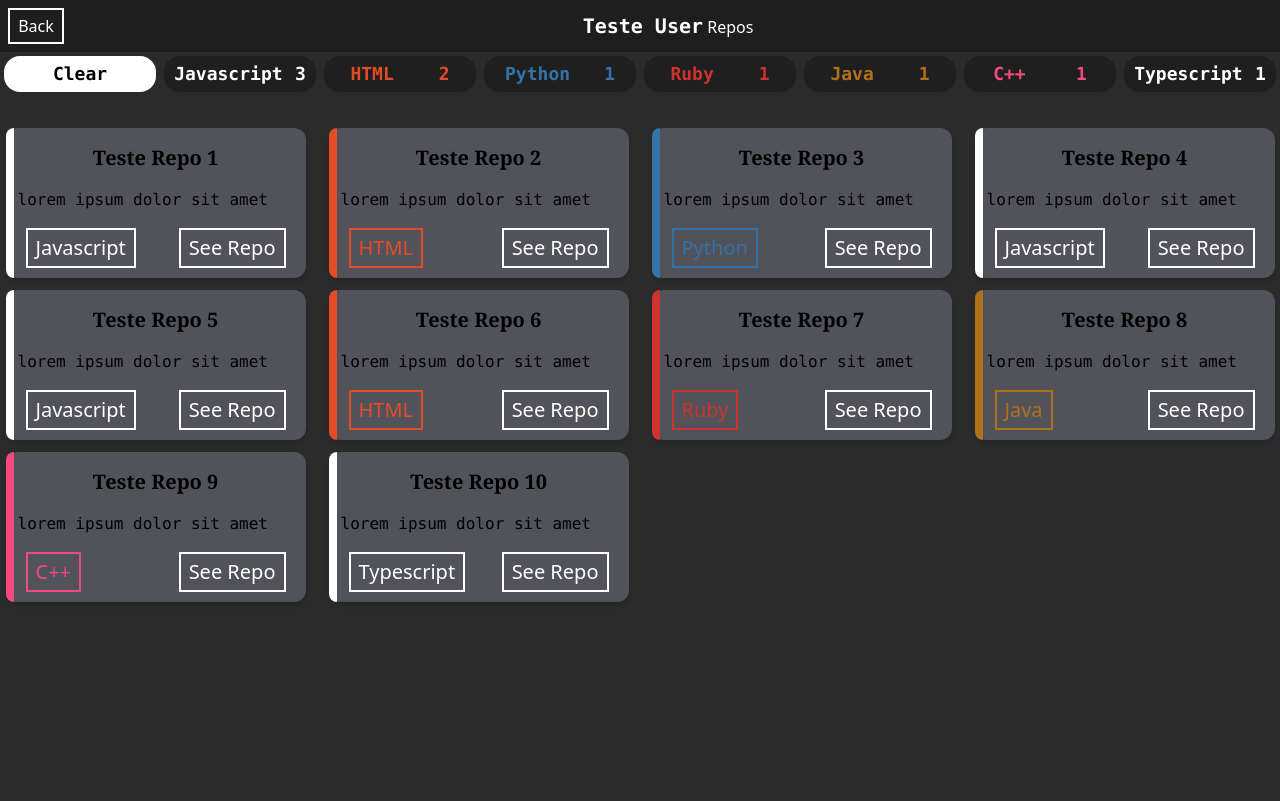
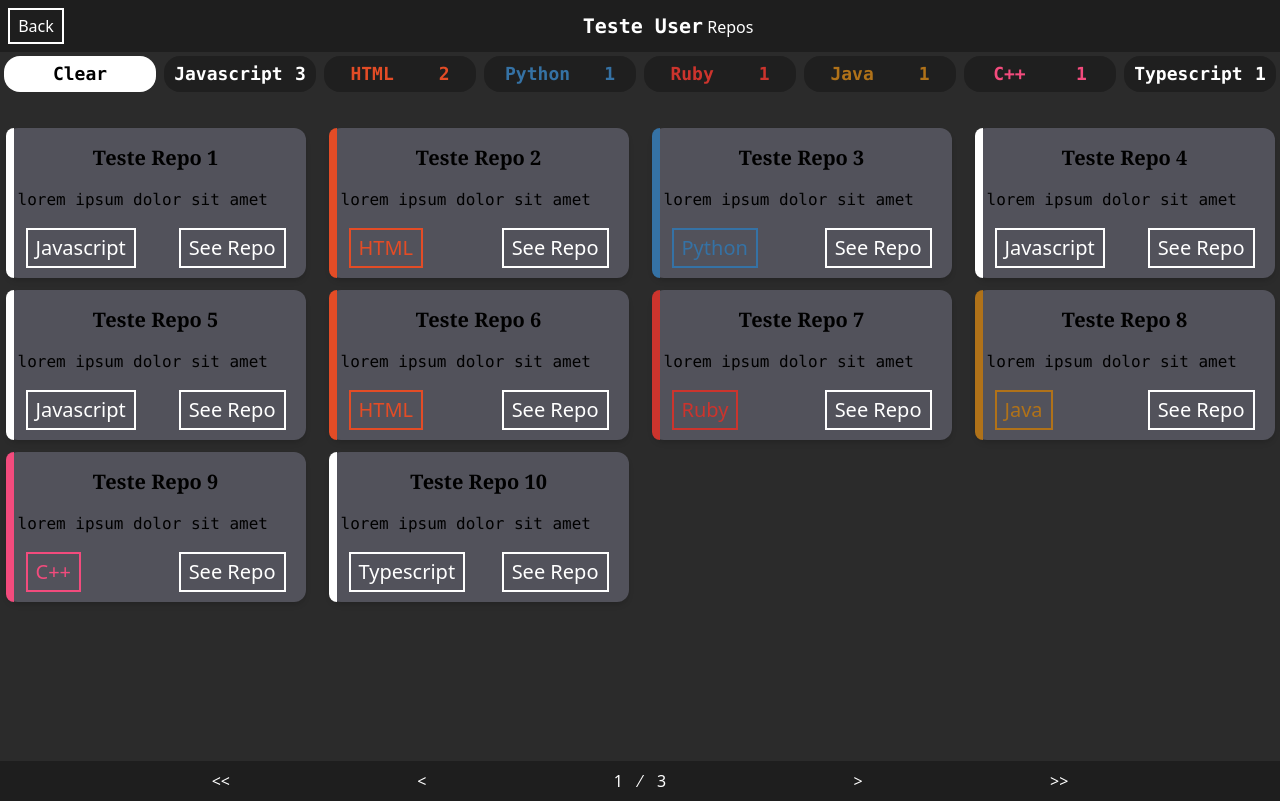
Before and after one commit to gabrielssconceicao/Github-Api, a Vue app: page /repos in a window 1280 px wide. Built offline with nearby package versions, Linux system fonts and the light colour scheme.

Commit message:
starting pagination on repos

```diff
--- /dev/null
+++ b/src/components/ReposPagination.vue
@@ -0,0 +1,20 @@
+<script setup lang="ts">
+const props = defineProps<{
+  totalPages: string;
+}>()
+</script>
+<template>
+  <section class="w-full h-10 bg-header text-white flex items-center justify-center">
+    <div class="md:max-w-5xl flex-1  flex justify-around items-center gap-5">
+      <button> &lt;&lt; </button>
+      <button> &lt;</button>
+      <div class="flex justify-center items-center gap-4">
+        <button>1</button>
+        <span>&frasl;</span>
+        <span>{{ props.totalPages }}</span>
+      </div>
+      <button> &gt; </button>
+      <button> &gt;&gt; </button>
+    </div>
+  </section>
+</template>
--- a/src/components/RepositoriesContainer.vue
+++ b/src/components/RepositoriesContainer.vue
@@ -5,7 +5,7 @@ import { user, repos } from '@/mock'
 import ReposHeader from './ReposHeader.vue';
 import ReposFilter from './ReposFilterComponent.vue';
 import ReposComponent from './ReposComponent.vue';
-
+import ReposPagination from './ReposPagination.vue';
 import { langSeparator } from '@/helpers/langSeparator';
 
 const filterValue = ref('');
@@ -22,7 +22,7 @@ const getFilter = (value: string) => {
 <template>
   <ReposHeader :name="user.name || user.login" />
 
-  <section class="h-[calc(100dvh-51.2px)] relative" id="repos">
+  <section class="min-h-[calc(100dvh-51.2px-40px)] max-h-[calc(100dvh-51.2px-40px)] overflow-y-auto  relative" id="repos">
     <ReposFilter :filters="langsRepos" @filter="getFilter" class="sticky top-0 z-10" />
     <div class="max-w-7xl mx-auto overflow-y-auto py-8 ">
       <TransitionGroup name="fade" tag="div" class="grid gap-3 place-items-center" id="repos">
@@ -30,6 +30,7 @@ const getFilter = (value: string) => {
       </TransitionGroup>
     </div>
   </section>
+  <ReposPagination total-pages="3" />
 </template>
 <style scoped>
 #repos {
```
